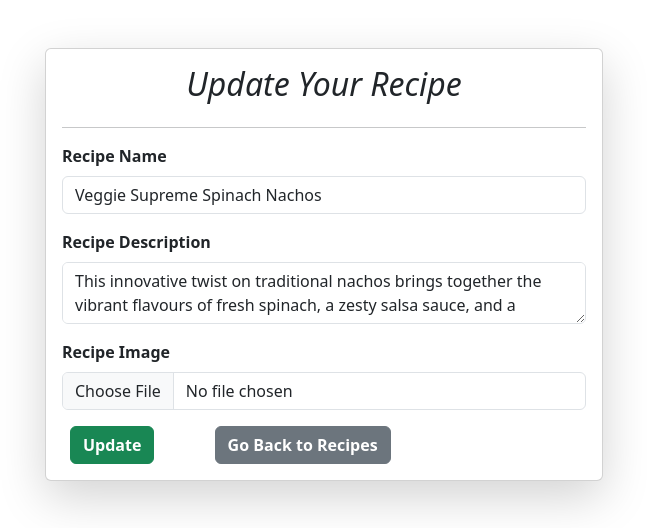
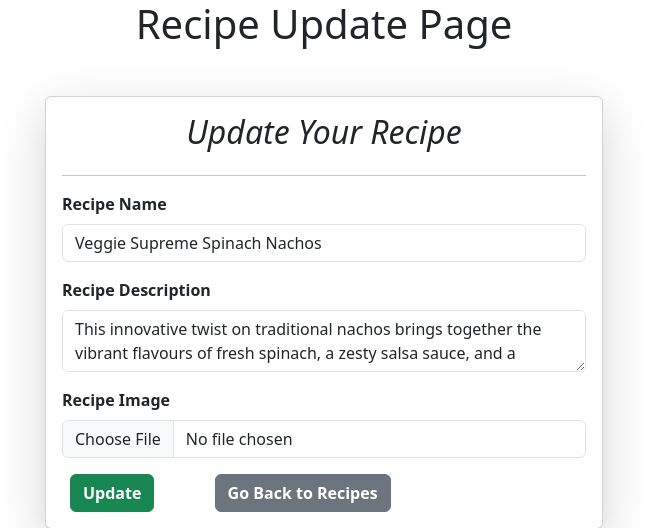
Before and after one commit to kinshuk-code-1729/Recipe-Project-Django, a Django app: page /update-recipe/7/ in a window 1280 px wide. Shown: the top 528 px of the page, without its empty margins (316-963 px from the left). Run offline with Django 4.2, Linux system fonts and the light colour scheme; data comes from the database, SQL or seed files in the repository.

Commit message:
heading added

```diff
--- a/vege/templates/update_recipes.html
+++ b/vege/templates/update_recipes.html
@@ -1,21 +1,21 @@
 {% extends "base.html" %}
 {% block start %}
-
+<h1 class="text-center"> Recipe Update Page </h1>
 <div class="container mt-5">
     <form class="col-6 mx-auto p-3 shadow-lg card" method="post" enctype="multipart/form-data">
         {% csrf_token %}
         <h2 class="text-center"><i>Update Your Recipe</i></h2>
         <hr>
         <div class="mb-3">
-          <label for="exampleInputEmail1" class="form-label"><b>Recipe Name</b></label>
+          <label class="form-label"><b>Recipe Name</b></label>
           <input type="text" class="form-control" name="recipe_name" value="{{recipe.recipe_name}}" required>
         </div>
         <div class="mb-3">
-          <label for="exampleInputPassword1" class="form-label"><b>Recipe Description</b></label>
+          <label class="form-label"><b>Recipe Description</b></label>
           <textarea class="form-control" name="recipe_desc" required>{{recipe.recipe_desc}}</textarea>
         </div>
         <div class="mb-3">
-          <label for="exampleInputPassword1" class="form-label"><b>Recipe Image</b></label>
+          <label class="form-label"><b>Recipe Image</b></label>
           <input type="file" class="form-control" name="recipe_image">
         </div>
         <div>
```
Also changed, not shown: vege/templates/recipes.html (+4 -4 lines).
